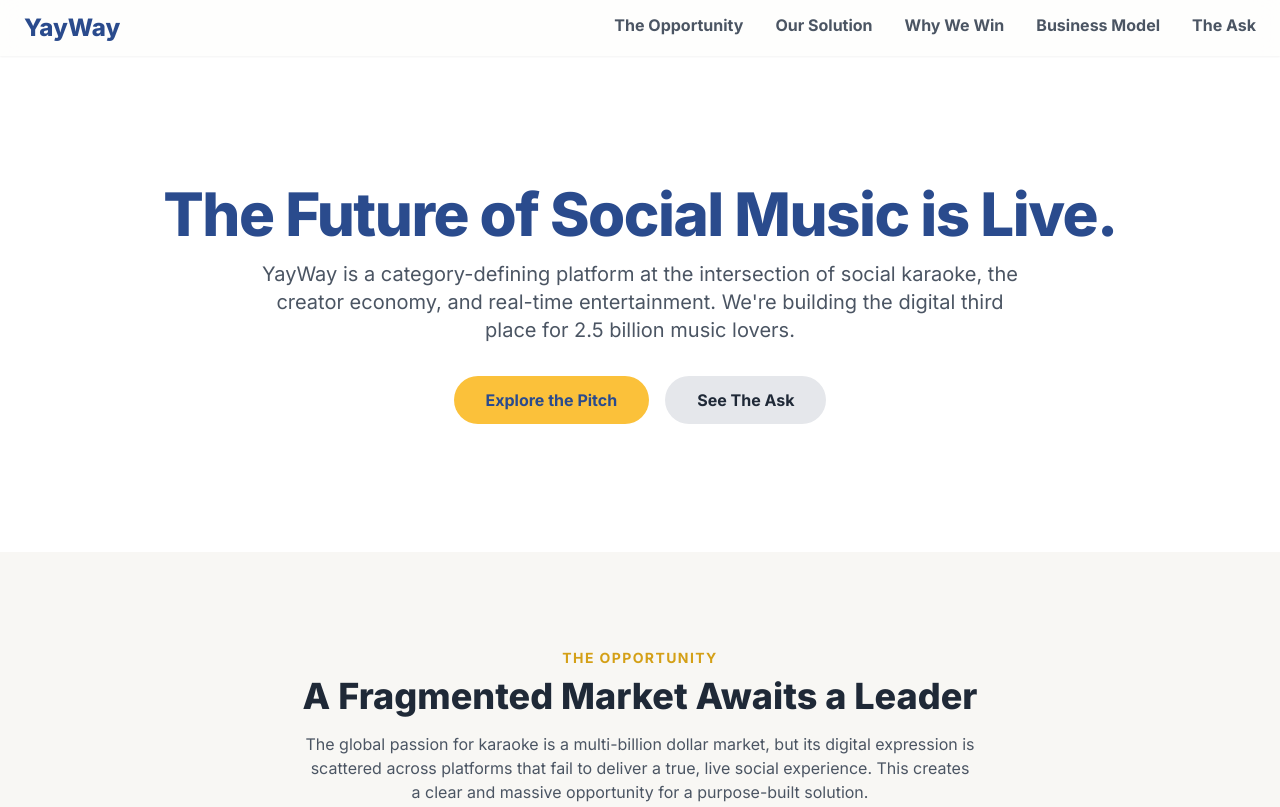
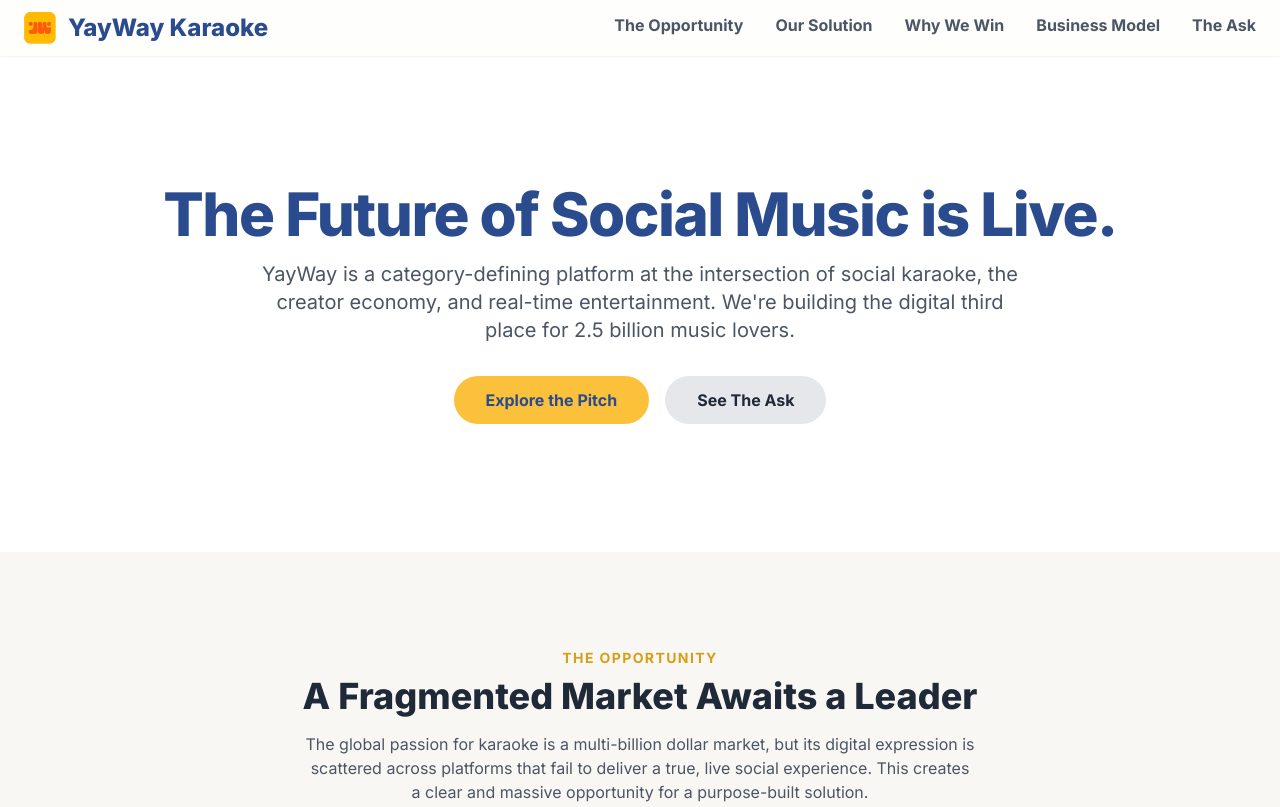
Before and after one commit to LorenTVu/yayway-landing-pages, a plain HTML site: page index.html in a window 1280 px wide. Shown: the top 807 px of the page. Drawn offline with nearby package versions, Linux system fonts and the light colour scheme.

Commit message:
Fix deployment: rename YayWay.html to index.html and add vercel.json config

```diff
--- a/YayWay.html
+++ b/index.html
@@ -3,7 +3,8 @@
   <head>
     <meta charset="UTF-8" />
     <meta name="viewport" content="width=device-width, initial-scale=1.0" />
-    <title>YayWay: The Investment Opportunity</title>
+    <title>YayWay Karaoke: The Investment Opportunity</title>
+    <link rel="icon" type="image/x-icon" href="YayWayLogo.ico" />
     <script src="https://cdn.tailwindcss.com"></script>
     <script src="https://cdn.jsdelivr.net/npm/chart.js"></script>
     <link rel="preconnect" href="https://fonts.googleapis.com" />
@@ -22,7 +23,10 @@
       <nav
         class="container mx-auto px-6 py-3 flex justify-between items-center"
       >
-        <h1 class="text-2xl font-extrabold" style="color: #2A4B8D">YayWay</h1>
+        <div class="flex items-center space-x-3">
+          <img src="YayWayLogo.ico" alt="YayWay Logo" class="w-8 h-8" />
+          <h1 class="text-2xl font-extrabold" style="color: #2A4B8D">YayWay Karaoke</h1>
+        </div>
         <div class="hidden md:flex space-x-8">
           <a
             href="#opportunity"
```
Also changed, not shown: YayWayLogo.ico (added), vercel.json (added), 1 other file.
